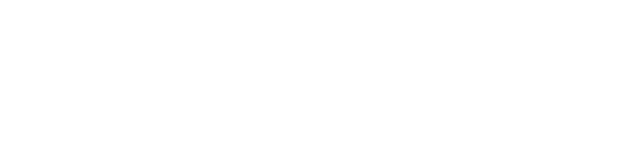
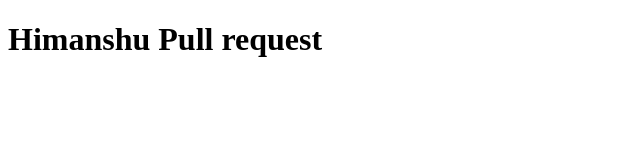
Before and after one commit to indoricoders/angular1, a plain HTML site: page index.html in a window 1280 px wide. Shown: the whole page, without its empty margins (0-640 px from the left). Drawn offline with Linux system fonts and the light colour scheme.

Commit message:
added one heading

```diff
--- a/index.html
+++ b/index.html
@@ -7,6 +7,6 @@
     <title>first angular project</title>
 </head>
 <body>
-
+  <h1>Himanshu Pull request</h1>
 </body>
 </html>
```
